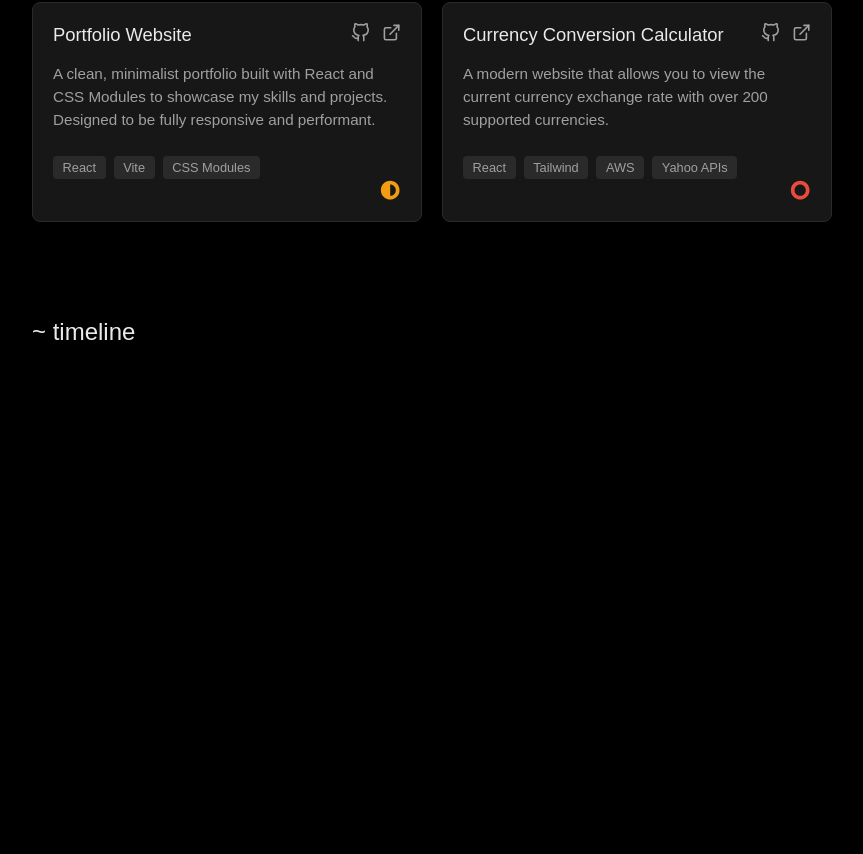
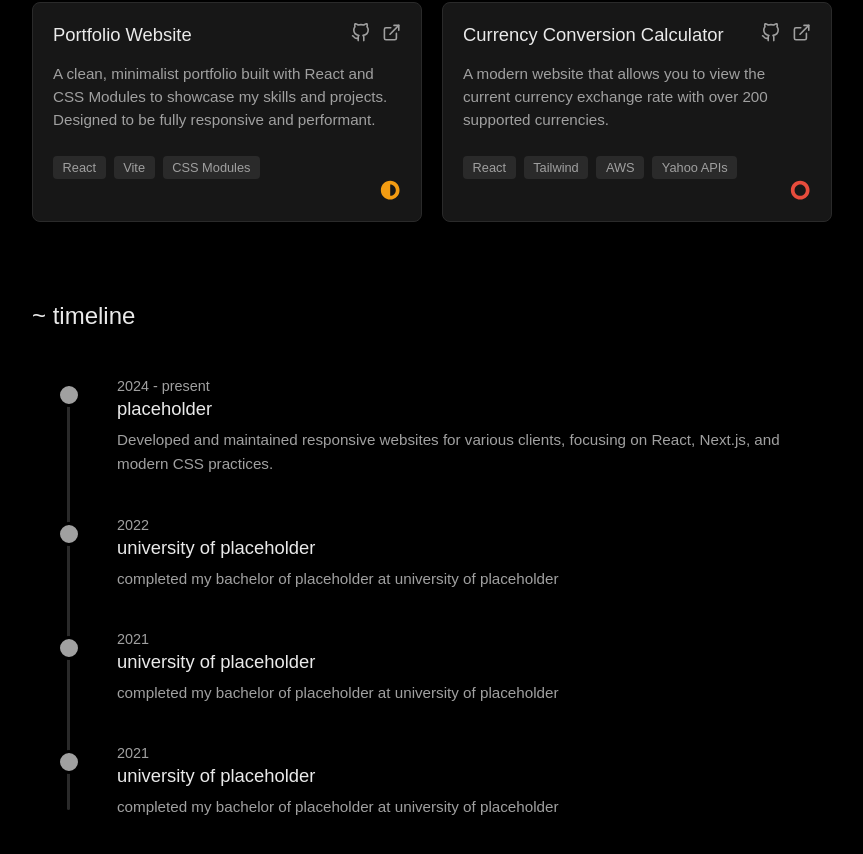
Before and after one commit to alhassandafiri/dafiri-dev, a React (Vite) app: page / in a window 1280 px wide. Shown: the part 330-1184 px from the top of the page, without its empty margins (208-1071 px from the left). Before the commit the page ends 800 px from the top, so only its background shows below. Built offline with nearby package versions, Linux system fonts and the light colour scheme; a web font is replaced by a local one.

Commit message:
Add timeline data and styling

```diff
--- a/src/assets/styles/Timeline.module.css
+++ b/src/assets/styles/Timeline.module.css
@@ -3,7 +3,7 @@
   display: flex;
   justify-content: center;
   background-color: #000;
-  padding: 1rem 0;
+  margin-bottom: 5rem;
 }
 
 .timelineContent {
@@ -13,9 +13,78 @@
 }
 
 .timelineTitle {
-  margin: 0 0 2rem 0;
+  margin: 0 0 3rem 0;
   padding: 0;
   font-size: 1.5rem;
   font-weight: 450;
   color: #EAEAEA;
 }
+
+.timelineContainer {
+  position: relative;
+  padding-left: 2.5rem;
+}
+
+.timelineContainer::before {
+  content: '';
+  position: absolute;
+  left: 35px;
+  top: 10px;
+  bottom: 10px;
+  width: 3px;
+  background-color: #2a2a2a;
+  border-radius: 2px;
+}
+
+.timelineItem {
+  position: relative;
+  margin-bottom: 2.5rem;
+}
+
+.timelineItem:last-child {
+  margin-bottom: 0;
+}
+
+.timelineMarker {
+  position: absolute;
+  top: 5px;
+  left: -15px;
+  height: 18px;
+  width: 18px;
+  background-color: #a0a0a0;
+  border: 3px solid #000;
+  border-radius: 50%;
+  z-index: 1;
+  transition: background-color 0.3s ease;
+}
+
+.timelineItem:hover .timelineMarker {
+  background-color: #EAEAEA;
+}
+
+.timelineItemContent {
+  padding-left: 45px;
+}
+
+.timelineYear {
+  display: block;
+  font-size: 0.9rem;
+  font-weight: 500;
+  color: #a0a0a0;
+  margin-bottom: 0.25rem;
+}
+
+.timelineItemTitle {
+  margin: 0;
+  font-size: 1.15rem;
+  font-weight: 500;
+  color: #EAEAEA;
+}
+
+.timelineItemDesc {
+  margin: 0.5rem 0 0 0;
+  font-size: 0.95rem;
+  font-weight: 350;
+  color: #a0a0a0;
+  line-height: 1.6;
+}
--- a/src/components/common/sections/Timeline.jsx
+++ b/src/components/common/sections/Timeline.jsx
@@ -1,4 +1,28 @@
-import styles from  '../../../assets/styles/Timeline.module.css';
+import styles from '../../../assets/styles/Timeline.module.css';
+
+const timelineData = [{
+
+  year: '2024 - present',
+  title: 'placeholder',
+  description: 'Developed and maintained responsive websites for various clients, focusing on React, Next.js, and modern CSS practices.'
+},
+{
+  year: '2022',
+  title: 'university of placeholder',
+  description: 'completed my bachelor of placeholder at university of placeholder'
+},
+{
+  year: '2021',
+  title: 'university of placeholder',
+  description: 'completed my bachelor of placeholder at university of placeholder'
+},
+{
+  year: '2021',
+  title: 'university of placeholder',
+  description: 'completed my bachelor of placeholder at university of placeholder'
+},
+];
+
 
 function Timeline() {
   return(
@@ -6,7 +30,23 @@ function Timeline() {
       <div className={styles.timelineContent}>
         <h2 className={styles.timelineTitle}>
         ~ timeline
-        </h2>``
+        </h2>
+
+        <div className={styles.timelineContainer}>
+          {timelineData.map((item, index) => (
+            <div key={index} className={styles.timelineItem}>
+              <div className={styles.timelineMarker}></div>
+              <div className={styles.timelineItemContent}>
+                <span className={styles.timelineYear}>{item.year}</span>
+                <h3 className={styles.timelineItemTitle}>{item.title}</h3>
+                <p className={styles.timelineItemDesc}>{item.description}</p>
+              </div>
+            </div>
+          ))}
+        </div>
+
+
+
       </div>
     </section>
   )
```
